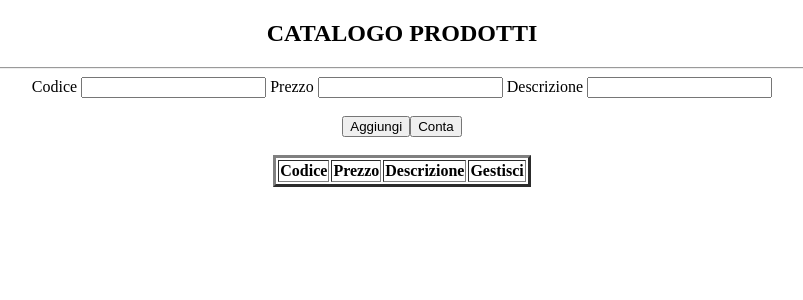
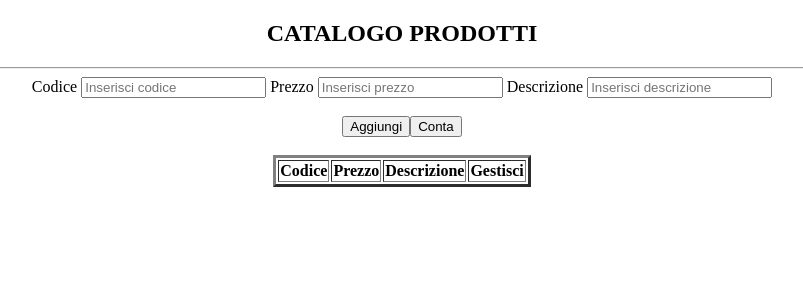
Before and after one commit to marcobonaccorso/CatalogoProdottiImpaginato, an Angular app in the folder CatalogoProdottiImpaginato/: page /PaginaPrincipale in a window 1280 px wide. Shown: the top 300 px of the page, without its empty margins (238-1041 px from the left). Built offline with nearby package versions, Linux system fonts and the light colour scheme.

Commit message:
placeholder

```diff
--- a/CatalogoProdottiImpaginato/src/app/pagina-principale/pagina-principale.component.html
+++ b/CatalogoProdottiImpaginato/src/app/pagina-principale/pagina-principale.component.html
@@ -2,11 +2,11 @@
 <h2>CATALOGO PRODOTTI </h2>
 <hr>
 Codice
-<input type="text" [(ngModel)]="prodotto.codice">
+<input type="text" placeholder="Inserisci codice" [(ngModel)]="prodotto.codice">
 Prezzo
-<input type="text" [(ngModel)]="prodotto.prezzo">
+<input type="text" placeholder="Inserisci prezzo" [(ngModel)]="prodotto.prezzo">
 Descrizione
-<input type="text" [(ngModel)]="prodotto.descrizione">
+<input type="text" placeholder="Inserisci descrizione" [(ngModel)]="prodotto.descrizione">
 <br>
 <br>
 <button (click)="aggiungi()">Aggiungi</button>
```
